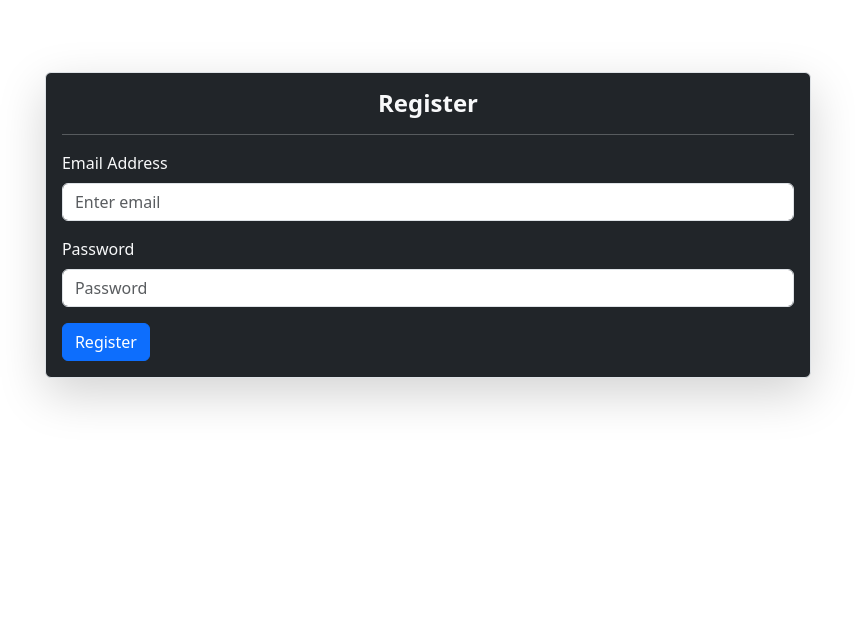
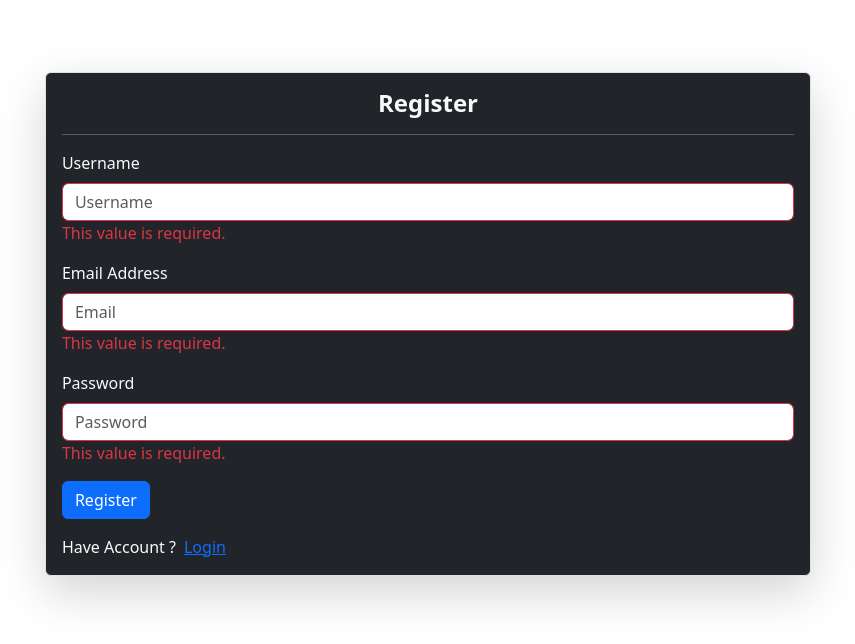
Before and after one commit to nexblu/meme-api, a React (Vite) app: page /register in a window 1280 px wide. Both pictures are taken after a click on the button "Register". Shown: the top 644 px of the page, without its empty margins (212-1067 px from the left). Built offline with nearby package versions, Linux system fonts and the light colour scheme.

Commit message:
feat(authentication): update login and register

```diff
--- a/src/components/FormLogin.jsx
+++ b/src/components/FormLogin.jsx
@@ -1,19 +1,84 @@
 import { Form, Button } from 'react-bootstrap';
+import { useState } from 'react';
 
 const FormLogin = () => {
+    const [username, setUsername] = useState('');
+    const [password, setPassword] = useState('');
+
+    const [error, setError] = useState(true);
+
+    const [usernameError, setUsernameError] = useState('');
+    const [passwordError, setPasswordError] = useState('');
+
+    const onRegis = () => {
+        const url = 'http://localhost:8000/api/v1/meme-api/register';
+        const data = {
+            email: email,
+            password: password
+        };
+
+        fetch(url, {
+            method: 'POST',
+            headers: {
+                'Accept': 'application/json',
+                'Content-Type': 'application/json'
+            },
+            body: JSON.stringify(data)
+        })
+            .then(response => {
+                return response.json();
+            })
+            .then(json => {
+                console.log('Response:', json);
+                if (json[0]['meme-api']['status_code'] === 201) {
+                    setEmail('');
+                    setPassword('');
+                }
+            })
+            .catch(error => {
+                console.error('There was a problem with the fetch operation:', error);
+            });
+    }
+
+    const validation = () => {
+        for (let i = 0; i < 2; i++) {
+            if (username === '') {
+                setUsernameError('This value is required.');
+                setError(true);
+            } else {
+                setUsernameError('');
+                setError(false);
+            }
+            if (password === '') {
+                setPasswordError('This value is required.');
+                setError(true);
+            } else {
+                setPasswordError('');
+                setError(false);
+            }
+        }
+    }
+
+    const handleSubmit = () => {
+        validation()
+        console.log(error)
+    }
+
     return (
         <Form className='me-3 ms-3 mt-3'>
-            <Form.Group className="mb-3" controlId="formGroupEmail">
-                <Form.Label>Email Address</Form.Label>
-                <Form.Control type="email" placeholder="Enter email" />
+            <Form.Group className="mb-3" controlId="formGroupText">
+                <Form.Label>Username</Form.Label>
+                <Form.Control type="text" placeholder="Username" value={username} onChange={e => setUsername(e.target.value)} className={`${usernameError === 'This value is required.' ? 'border-danger': ''}`} />
+                {usernameError === 'This value is required.' ? <p className='text-danger'>{usernameError}</p>: ''}
             </Form.Group>
             <Form.Group className="mb-3" controlId="formGroupPassword">
                 <Form.Label>Password</Form.Label>
-                <Form.Control type="password" placeholder="Password" />
+                <Form.Control type="password" placeholder="Password" value={password} onChange={e => setPassword(e.target.value)} className={`${passwordError === 'This value is required.' ? 'border-danger': ''}`}/>
+                {passwordError === 'This value is required.' ? <p className='text-danger'>{passwordError}</p>: ''}
             </Form.Group>
-            <Button variant="primary" className='mb-3'>Login</Button>{' '}
+            <Button variant="primary" className='mb-3' onClick={handleSubmit}>Login</Button>{' '}
             <div className="d-flex flex-row mb-3">
-                <div className="">Dont Have Account?</div>
+                <div className="">Dont Have Account ?</div>
                 <a href="/register" className="ms-2">Register</a>
             </div>
         </Form>
--- a/src/components/FormRegister.jsx
+++ b/src/components/FormRegister.jsx
@@ -2,11 +2,17 @@ import { Form, Button } from 'react-bootstrap';
 import { useState } from 'react';
 
 const FormRegister = () => {
+    const [username, setUsername] = useState('');
     const [email, setEmail] = useState('');
     const [password, setPassword] = useState('');
 
-    const onRegister = () => {
-        if (email !== '') {
+    const [error, setError] = useState(true);
+
+    const [usernameError, setUsernameError] = useState('');
+    const [emailError, setEmailError] = useState('');
+    const [passwordError, setPasswordError] = useState('');
+
+    const onRegis = () => {
         const url = 'http://localhost:8000/api/v1/meme-api/register';
         const data = {
             email: email,
@@ -34,21 +40,61 @@ const FormRegister = () => {
             .catch(error => {
                 console.error('There was a problem with the fetch operation:', error);
             });
+    }
 
+    const validation = () => {
+        for (let i = 0; i < 3; i++) {
+            if (username === '') {
+                setUsernameError('This value is required.');
+                setError(true);
+            } else {
+                setUsernameError('');
+                setError(false);
             }
+            if (email === '') {
+                setEmailError('This value is required.');
+                setError(true);
+            } else {
+                setEmailError('');
+                setError(false);
+            }
+            if (password === '') {
+                setPasswordError('This value is required.');
+                setError(true);
+            } else {
+                setPasswordError('');
+                setError(false);
+            }
+        }
+    }
+
+    const handleSubmit = () => {
+        validation()
+        console.log(error)
     }
 
     return (
         <Form className='me-3 ms-3 mt-3'>
+            <Form.Group className="mb-3" controlId="formGroupText">
+                <Form.Label>Username</Form.Label>
+                <Form.Control type="text" placeholder="Username" value={username} onChange={e => setUsername(e.target.value)} className={`${usernameError === 'This value is required.' ? 'border-danger': ''}`} />
+                {usernameError === 'This value is required.' ? <p className='text-danger'>{usernameError}</p>: ''}
+            </Form.Group>
             <Form.Group className="mb-3" controlId="formGroupEmail">
                 <Form.Label>Email Address</Form.Label>
-                <Form.Control type="email" placeholder="Enter email" value={email} onChange={e => setEmail(e.target.value)} />
+                <Form.Control type="email" placeholder="Email" value={email} onChange={e => setEmail(e.target.value)} className={`${emailError === 'This value is required.' ? 'border-danger': ''}`}/>
+                {emailError === 'This value is required.' ? <p className='text-danger'>{emailError}</p>: ''}
             </Form.Group>
             <Form.Group className="mb-3" controlId="formGroupPassword">
                 <Form.Label>Password</Form.Label>
-                <Form.Control type="password" placeholder="Password" value={password} onChange={e => setPassword(e.target.value)} />
+                <Form.Control type="password" placeholder="Password" value={password} onChange={e => setPassword(e.target.value)} className={`${passwordError === 'This value is required.' ? 'border-danger': ''}`}/>
+                {passwordError === 'This value is required.' ? <p className='text-danger'>{passwordError}</p>: ''}
             </Form.Group>
-            <Button variant="primary" className='mb-3' onClick={onRegister}>Register</Button>{' '}
+            <Button variant="primary" className='mb-3' onClick={handleSubmit}>Register</Button>{' '}
+            <div className="d-flex flex-row mb-3">
+                <div className="">Have Account ?</div>
+                <a href="/login" className="ms-2">Login</a>
+            </div>
         </Form>
     );
 }
--- a/src/pages/Login.jsx
+++ b/src/pages/Login.jsx
@@ -9,7 +9,7 @@ const Login = () => {
         <>
             <Helmet>
                 <meta charSet="utf-8" />
-                <title>login</title>
+                <title>Login</title>
                 <link rel="icon" type="image/svg+xml" href={IconWeb} />
             </Helmet>
             <Container fluid className="container-login">
@@ -18,7 +18,7 @@ const Login = () => {
                 <section className="jumbotron jumbotron-login">
                     <br />
                     <section className="border rounded border-login text-light shadow-lg">
-                        <h4 className="text-center ms-3 me-3 mt-3 fw-bold">login</h4>
+                        <h4 className="text-center ms-3 me-3 mt-3 fw-bold">Login</h4>
                         <hr className="ms-3 me-3" />
                         <FormLogin />
                     </section>
```
Lines whose indentation alone changed are shown as unchanged.
